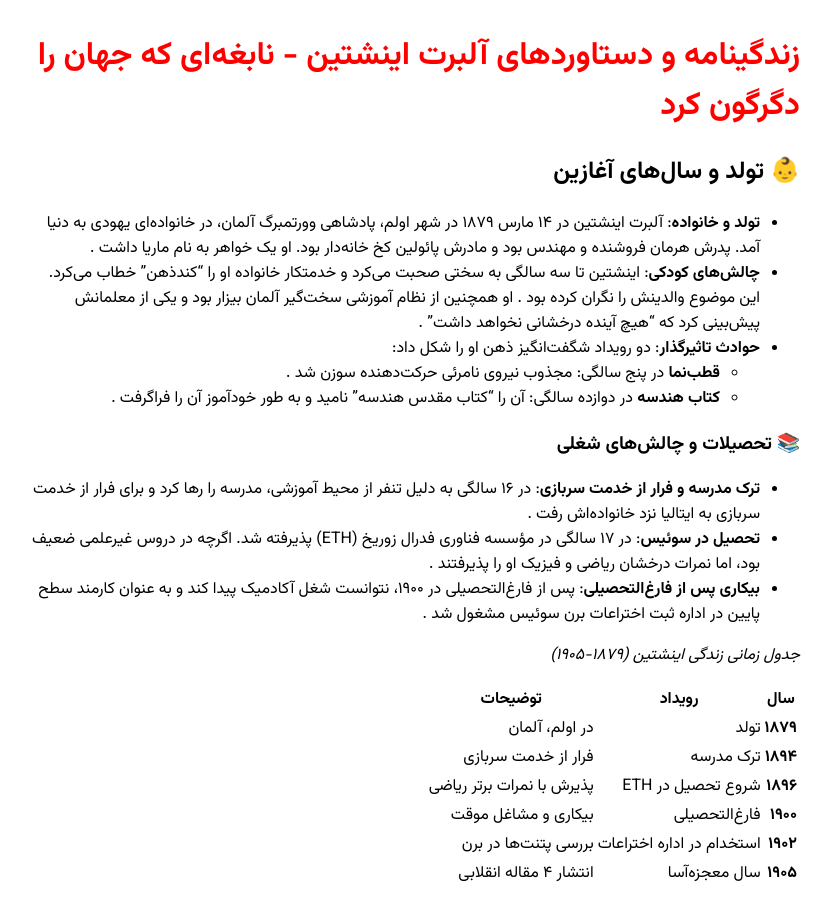
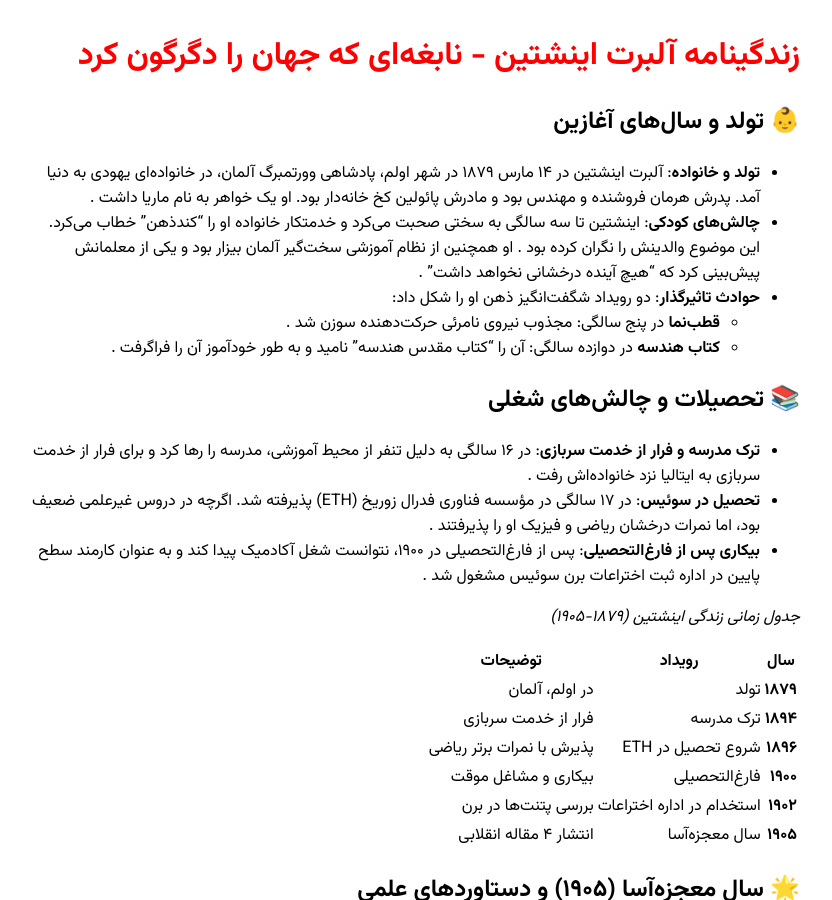
Before and after one commit to darkblog/darkblog.github.io, a Jekyll site: the page built from _posts/2025-6-28-27.md, in a window 1280 px wide and 900 px high. Shown: the whole window, without its empty margins (224-1056 px from the left). Built offline with Jekyll 4.4.1, drawn with Linux system fonts in a browser that asks for light colours.

Commit message:
Update 2025-6-28-27.md

```diff
--- a/_posts/2025-6-28-27.md
+++ b/_posts/2025-6-28-27.md
@@ -1,6 +1,6 @@
 ---
 layout: post
-title: زندگینامه و دستاوردهای آلبرت اینشتین - نابغه‌ای که جهان را دگرگون کرد
+title: زندگینامه آلبرت اینشتین - نابغه‌ای که جهان را دگرگون کرد
 ---
 
 ## 👶 تولد و سال‌های آغازین
@@ -10,7 +10,7 @@ title: زندگینامه و دستاوردهای آلبرت اینشتین - ن
   - **قطب‌نما** در پنج سالگی: مجذوب نیروی نامرئی حرکت‌دهنده سوزن شد .
   - **کتاب هندسه** در دوازده سالگی: آن را "کتاب مقدس هندسه" نامید و به طور خودآموز آن را فراگرفت .
 
-### 📚 تحصیلات و چالش‌های شغلی
+## 📚 تحصیلات و چالش‌های شغلی
 - **ترک مدرسه و فرار از خدمت سربازی**: در ۱۶ سالگی به دلیل تنفر از محیط آموزشی، مدرسه را رها کرد و برای فرار از خدمت سربازی به ایتالیا نزد خانواده‌اش رفت .
 - **تحصیل در سوئیس**: در ۱۷ سالگی در مؤسسه فناوری فدرال زوریخ (ETH) پذیرفته شد. اگرچه در دروس غیرعلمی ضعیف بود، اما نمرات درخشان ریاضی و فیزیک او را پذیرفتند .
 - **بیکاری پس از فارغ‌التحصیلی**: پس از فارغ‌التحصیلی در ۱۹۰۰، نتوانست شغل آکادمیک پیدا کند و به عنوان کارمند سطح پایین در اداره ثبت اختراعات برن سوئیس مشغول شد .
@@ -26,7 +26,7 @@ title: زندگینامه و دستاوردهای آلبرت اینشتین - ن
 | **۱۹۰۲** | استخدام در اداره اختراعات | بررسی پتنت‌ها در برن |
 | **۱۹۰۵** | سال معجزه‌آسا | انتشار ۴ مقاله انقلابی |
 
-### 🌟 سال معجزه‌آسا (۱۹۰۵) و دستاوردهای علمی
+## 🌟 سال معجزه‌آسا (۱۹۰۵) و دستاوردهای علمی
 در ۲۶ سالگی، چهار مقاله انقلابی منتشر کرد که علم فیزیک را متحول ساخت:
 1. **نسبیت خاص**:
    - دو اصل بنیادین: ثابت بودن سرعت نور و یکسان بودن قوانین فیزیک در تمام چارچوب‌های لخت .
@@ -38,7 +38,7 @@ title: زندگینامه و دستاوردهای آلبرت اینشتین - ن
 4. **هم‌ارزی جرم و انرژی**:
    - فرمول E=mc² که تبدیل جرم به انرژی را توصیف می‌کند و پایه فیزیک هسته‌ای شد .
 
-### 🔭 نسبیت عام و فراتر از آن
+## 🔭 نسبیت عام و فراتر از آن
 - **نسبیت عام (۱۹۱۵)**:
   گرانش را نه به عنوان نیرو، بلکه به عنوان **انحنای فضا-زمان** توصیف کرد. این نظریه پدیده‌هایی مانند خمش نور ستارگان نزدیک خورشید را توضیح داد .
 - **پیش‌بینی‌های شگفت‌انگیز**:
@@ -46,7 +46,7 @@ title: زندگینامه و دستاوردهای آلبرت اینشتین - ن
 - **بزرگترین اشتباه**:
   ابتدا "ثابت کیهانی" را برای تثبیت اندازه جهان معرفی کرد، اما پس از کشف انبساط جهان توسط ادوین هابل، آن را "بزرگترین اشتباه" خود نامید .
 
-### 🎻 زندگی شخصی و ویژگی‌های منحصر به فرد
+## 🎻 زندگی شخصی و ویژگی‌های منحصر به فرد
 - **ازدواج و خانواده**:
   با میلوا ماریچ ازدواج کرد و صاحب دو پسر شد. آنها بعدها جدا شدند و او با السا اینشتین (دخترعمه‌اش) ازدواج کرد. یک دختر نامشروع به نام لیزرل داشت که سرنوشتش نامعلوم ماند .
 - **علایق و عادات عجیب**:
@@ -56,12 +56,12 @@ title: زندگینامه و دستاوردهای آلبرت اینشتین - ن
 - **صلح‌طلبی و فعالیت‌های اجتماعی**:
   عضو انجمن ملی پیشرفت رنگین‌پوستان (NAACP) بود و تبعیض نژادی را "بیماری سفیدپوستان" نامید. **بیانیه راسل-اینشتین** را برای کاهش تنش‌های هسته‌ای امضا کرد .
 
-### 🛑 مهاجرت و سال‌های پایانی
+## 🛑 مهاجرت و سال‌های پایانی
 - **فرار از نازی‌ها**: در ۱۹۳۳ و با قدرت‌گیری هیتلر، به آمریکا مهاجرت کرد و در مؤسسه مطالعات پیشرفته پرینستون مشغول کار شد .
 - **نامه به روزولت**: در ۱۹۳۹ نامه‌ای به رئیس‌جمهور آمریکا نوشت و هشدار داد آلمان ممکن است به بمب اتم دست یابد. این نامه پروژه منهتن را کلید زد، اما او بعدها از کاربرد نظامی انرژی هسته‌ای ابراز پشیمانی کرد .
 - **مرگ و میراث**: در ۱۸ آوریل ۱۹۵۵ بر اثر **آنوریسم آئورت** درگذشت. مغز او بدون اجازه خانواده توسط **توماس هاروی** برداشته شد و برای تحقیق استفاده شد .
 
-### میراث اینشتین: نماد نبوغ و انسانیت
+## میراث اینشتین: نماد نبوغ و انسانیت
 - **تأثیر علمی**: بیش از ۳۰۰ مقاله علمی و ۱۵۰ مقاله غیرعلمی منتشر کرد. نظریه‌های او پایه‌گذار فیزیک مدرن و فناوری‌هایی مانند GPS و لیزر شدند .
 - **نماد فرهنگی**: نام "اینشتین" در فرهنگ عامه مترادف هوش و نبوغ است. مجله تایم او را "شخصیت قرن" نامید .
 - **سخن پایانی**:
```
